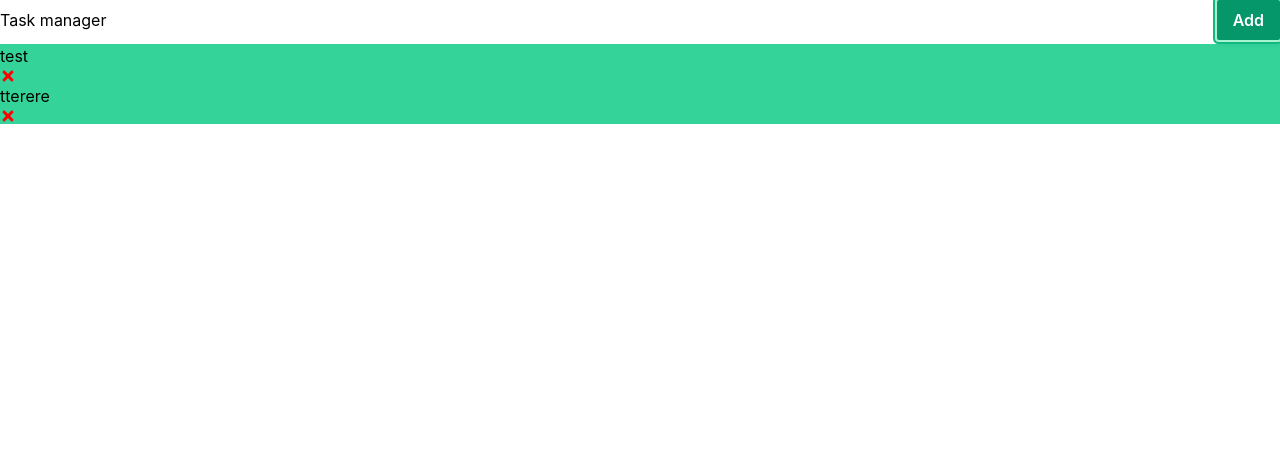
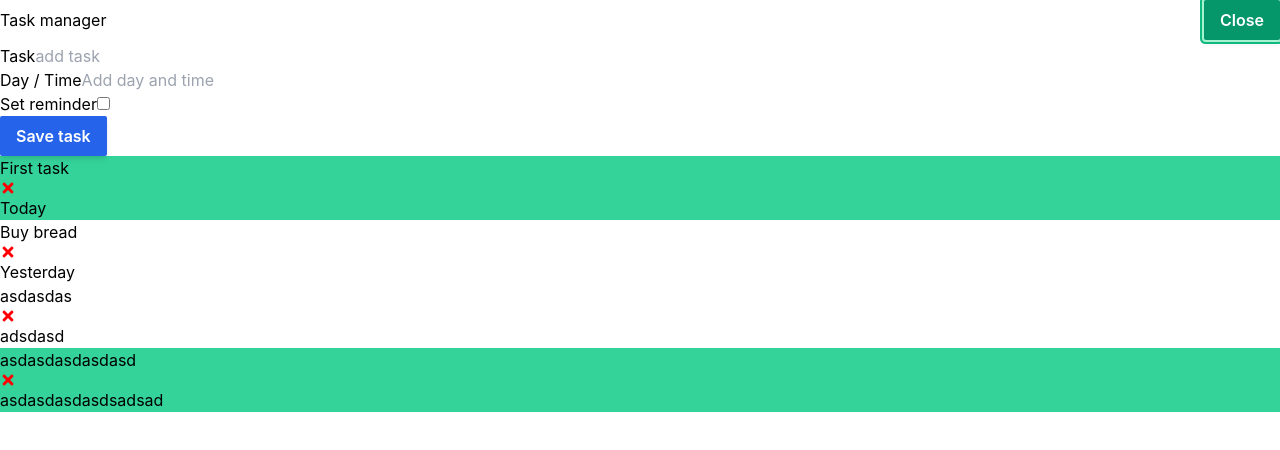
Before and after one commit to Matej-ch/task-manager, a React (Create React App) app: page / in a window 1280 px wide. Both pictures are taken after a click on the button "Add". Shown: the top 450 px of the page. Built offline with nearby package versions, Linux system fonts and the light colour scheme; data requests are answered from the project's data file.

Commit message:
added add new task, simple json server for storing tasks

```diff
--- /dev/null
+++ b/db.json
@@ -0,0 +1,28 @@
+{
+  "tasks": [
+    {
+      "id": 1,
+      "text": "First task",
+      "day": "Today",
+      "reminder": true
+    },
+    {
+      "id": 2,
+      "text": "Buy bread",
+      "day": "Yesterday",
+      "reminder": false
+    },
+    {
+      "text": "asdasdas",
+      "day": "adsdasd",
+      "reminder": false,
+      "id": 3
+    },
+    {
+      "text": "asdasdasdasdasd",
+      "day": "asdasdasdasdsadsad",
+      "reminder": true,
+      "id": 4
+    }
+  ]
+}
--- a/package.json
+++ b/package.json
@@ -9,6 +9,7 @@
     "@testing-library/react": "^11.2.3",
     "@testing-library/user-event": "^12.6.2",
     "autoprefixer": "^9.8.6",
+    "json-server": "^0.16.3",
     "postcss": "^7.0.35",
     "react": "^17.0.1",
     "react-dom": "^17.0.1",
@@ -21,7 +22,8 @@
     "start": "craco start",
     "build": "craco build",
     "test": "craco test",
-    "eject": "react-scripts eject"
+    "eject": "react-scripts eject",
+    "server": "json-server --watch db.json --port 5000"
   },
   "eslintConfig": {
     "extends": [
--- a/src/App.js
+++ b/src/App.js
@@ -1,23 +1,45 @@
 import Header from "./components/Header";
 import Tasks from "./components/Tasks";
-import { useState } from 'react'
+import { useState,useEffect } from 'react'
+import AddTask from "./components/AddTask";
 
 function App() {
 
-    const [tasks,setTasks] = useState([
-        {
-            id: 1,
-            'text': 'test',
-            'reminder' : true,
-        },
-        {
-            id: 2,
-            'text' : 'tterere',
-            'reminder' : true,
+    const [showAddTask, setShowAddTask] = useState(false)
+    const [tasks,setTasks] = useState([])
+
+    useEffect(() => {
+        const getTasks = async () => {
+            const tasksFromServer = await fetchTasks()
+            setTasks(tasksFromServer)
         }
-    ])
+        getTasks()
+    },[])
 
-    const deleteTask = (id) => {
+    const fetchTasks = async () =>  {
+        const res = await fetch('http://localhost:5000/tasks');
+        return await res.json()
+    }
+
+    const addTask = async (task) => {
+
+        const res =  await fetch('http://localhost:5000/tasks',{
+            method:'POST',
+            headers: {
+                'Content-type': 'application/json',
+            },
+            body: JSON.stringify(task)
+        })
+
+        const data = await res.json();
+
+        setTasks([...tasks,data])
+    }
+
+    const deleteTask = async (id) => {
+
+        await fetch(`http://localhost:5000/tasks/${id}`,{method: 'DELETE'});
+
         setTasks(tasks.filter((task) => task.id !== id))
     }
 
@@ -26,8 +48,9 @@ function App() {
     }
 
     return (
-    <div className="container">
-      <Header />
+    <div>
+        <Header onAdd={() => setShowAddTask(!showAddTask)} showAdd={showAddTask}/>
+        {showAddTask && <AddTask onAdd={addTask} />}
         {tasks.length > 0 ? <Tasks tasks={tasks} onDelete={ deleteTask } onToggle={toggleReminder} /> : 'No tasks to show'}
     </div>
   );
--- a/src/components/AddTask.js
+++ b/src/components/AddTask.js
@@ -0,0 +1,46 @@
+import {useState} from 'react'
+
+const AddTask = ({ onAdd }) => {
+
+    const [text,setText] = useState('')
+    const [day,setDay] = useState('')
+    const [reminder,setReminder] = useState(false)
+
+    const onSubmit = (e) => {
+        e.preventDefault();
+
+        if(!text) {
+            alert('Please add task');
+            return;
+        }
+
+        onAdd({text, day, reminder})
+
+        setText('');setDay('');setReminder(false);
+    }
+
+    return (
+        <form className='add-form' onSubmit={onSubmit}>
+            <div className='form-control'>
+                <label>Task</label>
+                <input type="text" placeholder='add task' value={text} onChange={(e) => setText(e.target.value)} />
+            </div>
+            <div className='form-control'>
+                <label>Day / Time</label>
+                <input type="text" placeholder='Add day and time' value={day} onChange={(e) => setDay(e.target.value)}/>
+            </div>
+            <div className='form-control'>
+                <label>Set reminder</label>
+                <input type="checkbox"
+                       checked={ reminder }
+                       value={ reminder } onChange={(e) => setReminder(e.currentTarget.checked)}/>
+            </div>
+
+            <input type="submit"
+                   value='Save task'
+                   className="flex-shrink-0 bg-blue-600 text-white text-base font-semibold py-2 px-4 rounded-sm shadow-md hover:bg-blue-700 focus:outline-none focus:ring-2 focus:ring-blue-500 focus:ring-offset-2 focus:ring-offset-blue-200 active:bg-blue-700"/>
+        </form>
+    )
+}
+
+export default AddTask
--- a/src/components/Button.js
+++ b/src/components/Button.js
@@ -4,7 +4,7 @@ const Button = ({text, onClick }) => {
     return (
         <button
             onClick={onClick}
-            className="flex-shrink-0 bg-green-600 text-white text-base font-semibold py-2 px-4 rounded-sm shadow-md hover:bg-green-700 focus:outline-none focus:ring-2 focus:ring-green-500 focus:ring-offset-2 focus:ring-offset-green-200 active:bg-green-700 ">{text}</button>
+            className="flex-shrink-0 bg-green-600 text-white text-base font-semibold py-2 px-4 rounded-sm shadow-md hover:bg-green-700 focus:outline-none focus:ring-2 focus:ring-green-500 focus:ring-offset-2 focus:ring-offset-green-200 active:bg-green-700">{text}</button>
     )
 }
 
--- a/src/components/Header.js
+++ b/src/components/Header.js
@@ -1,18 +1,14 @@
 import PropTypes from 'prop-types'
 import Button from "./Button";
 
-const Header = ({ title }) => {
-
-    const onClick = (e) => {
-
-    }
+const Header = ({ title,onAdd,showAdd }) => {
 
     return (
         <header className="flex justify-between items-center mb-1">
             <h1>
                 {title}
             </h1>
-            <Button text="Add" onClick={onClick} />
+            <Button text={showAdd ? 'Close' : 'Add'} onClick={onAdd} />
         </header>
     )
 }
```
Also changed, not shown: 2 other files (tests, documents, lock files or other folders).
